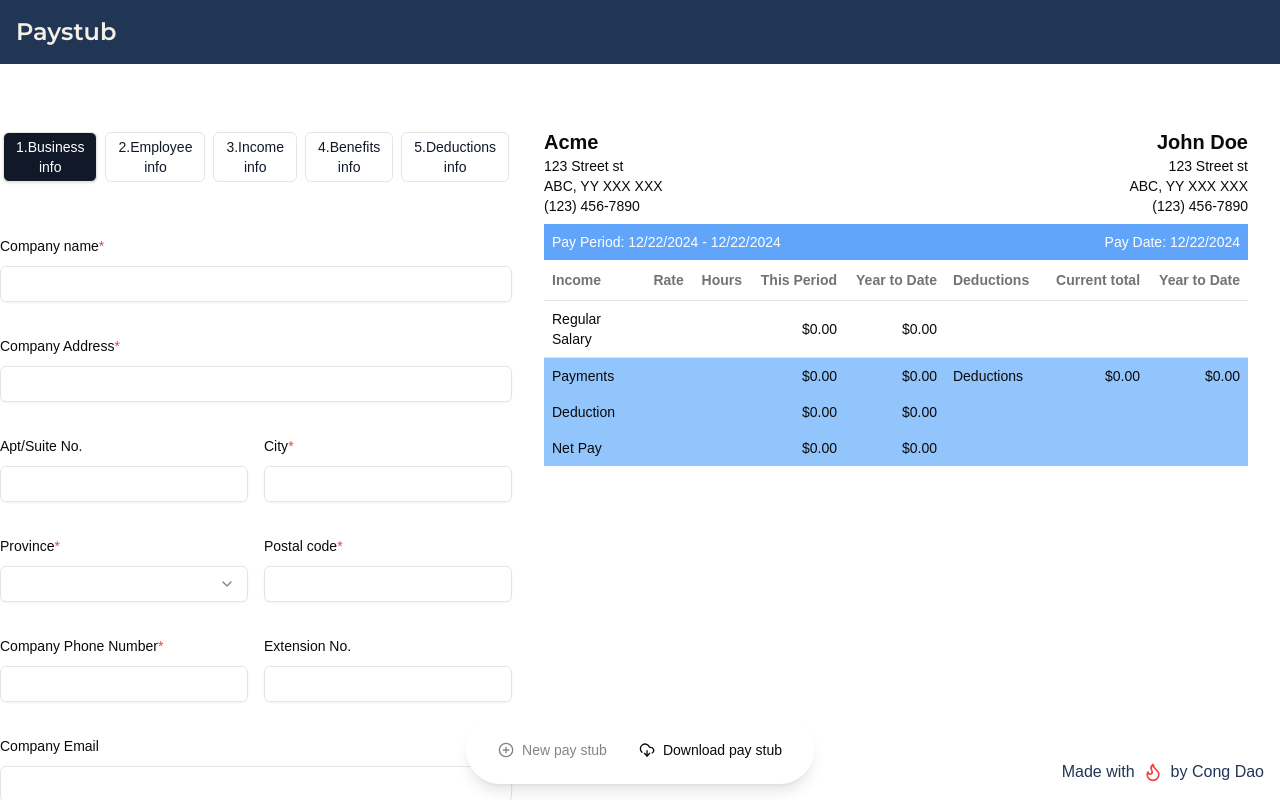
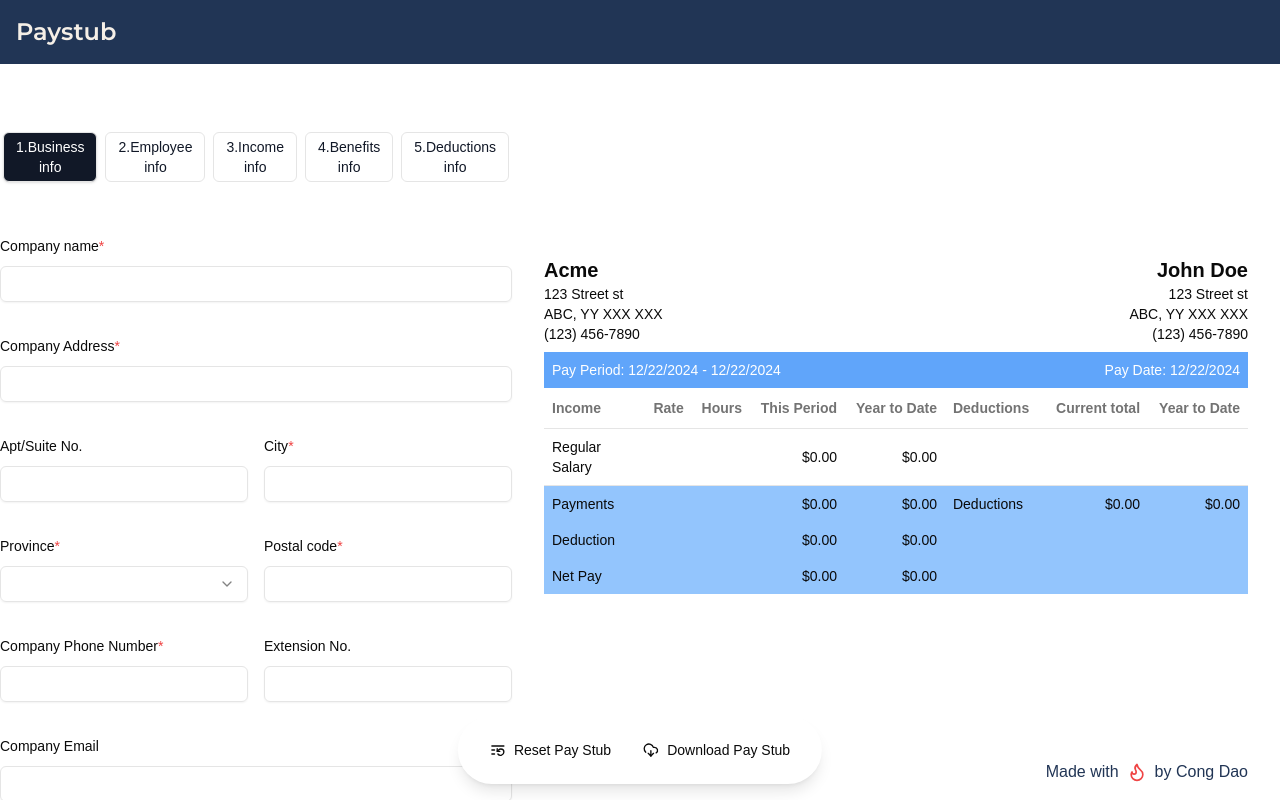
Before and after one commit to congdv/simplepaystub, a Next.js app: page / in a window 1280 px wide. Built offline with nearby package versions, Linux system fonts and the light colour scheme.

Commit message:
Add husky

```diff
--- a/package.json
+++ b/package.json
@@ -6,7 +6,8 @@
     "dev": "next dev",
     "build": "next build",
     "start": "next start",
-    "lint": "next lint"
+    "lint": "next lint",
+    "prepare": "husky"
   },
   "dependencies": {
     "@hookform/resolvers": "^3.9.1",
@@ -42,6 +43,7 @@
     "@types/react-dom": "^19",
     "eslint": "^8",
     "eslint-config-next": "15.0.4",
+    "husky": "^9.1.7",
     "postcss": "^8",
     "tailwindcss": "^3.4.1",
     "typescript": "^5"
--- a/src/components/landing-content.tsx
+++ b/src/components/landing-content.tsx
@@ -33,6 +33,9 @@ export const LandingContent = () => {
   const onInvalid = () => {
     toast.warning("Please review invalid fields!");
   };
+  const onReset = () => {
+    form.reset();
+  };
   return (
     <Form {...form}>
       <form onSubmit={form.handleSubmit(onSubmit, onInvalid)}>
@@ -40,11 +43,11 @@ export const LandingContent = () => {
           <div className="xl:w-[40%] md:w-full">
             <PaystubStepper />
           </div>
-          <div className="h-full xl:w-[60%] md:w-full">
+          <div className="h-full xl:w-[60%] md:w-full mt-32">
             <PayStubTemplate {...formValues} />
           </div>
         </div>
-        <Toolbar />
+        <Toolbar onReset={onReset} />
       </form>
     </Form>
   );
--- a/src/components/landing-footer.tsx
+++ b/src/components/landing-footer.tsx
@@ -2,7 +2,7 @@ import { Flame } from "lucide-react";
 
 export const LandingFooter = () => {
   return (
-    <footer className="text-[#213555] py-4 fixed bottom-0 right-0">
+    <footer className="text-[#213555] py-4 fixed bottom-0 right-4">
       <div className="container px-4 text-right">
         <p className="flex items-center justify-center space-x-2">
           <span>Made with </span>
--- a/src/components/toolbar.tsx
+++ b/src/components/toolbar.tsx
@@ -1,16 +1,19 @@
-import { DownloadCloud, PlusCircleIcon } from "lucide-react";
+import { DownloadCloud, ListRestart } from "lucide-react";
 import { Button } from "./ui/button";
 
-export default function Toolbar() {
+interface ToolbarProps {
+  onReset: () => void;
+}
+export default function Toolbar({ onReset }: ToolbarProps) {
   return (
     <div className="fixed bottom-4 z-50 left-1/2 transform -translate-x-1/2 bg-white  p-4 rounded-full shadow-lg">
-      <Button type="button" variant={"ghost"} title="New pay stub" disabled>
-        <PlusCircleIcon />
-        <span>New pay stub</span>
+      <Button type="button" variant={"ghost"} title="Reset pay stub" onClick={onReset}>
+        <ListRestart />
+        <span>Reset Pay Stub</span>
       </Button>
       <Button type="submit" variant={"ghost"} title="Download pay stub">
         <DownloadCloud />
-        <span>Download pay stub</span>
+        <span>Download Pay Stub</span>
       </Button>
     </div>
   );
```
Also changed, not shown: 1 other file (tests, documents, lock files or other folders).
